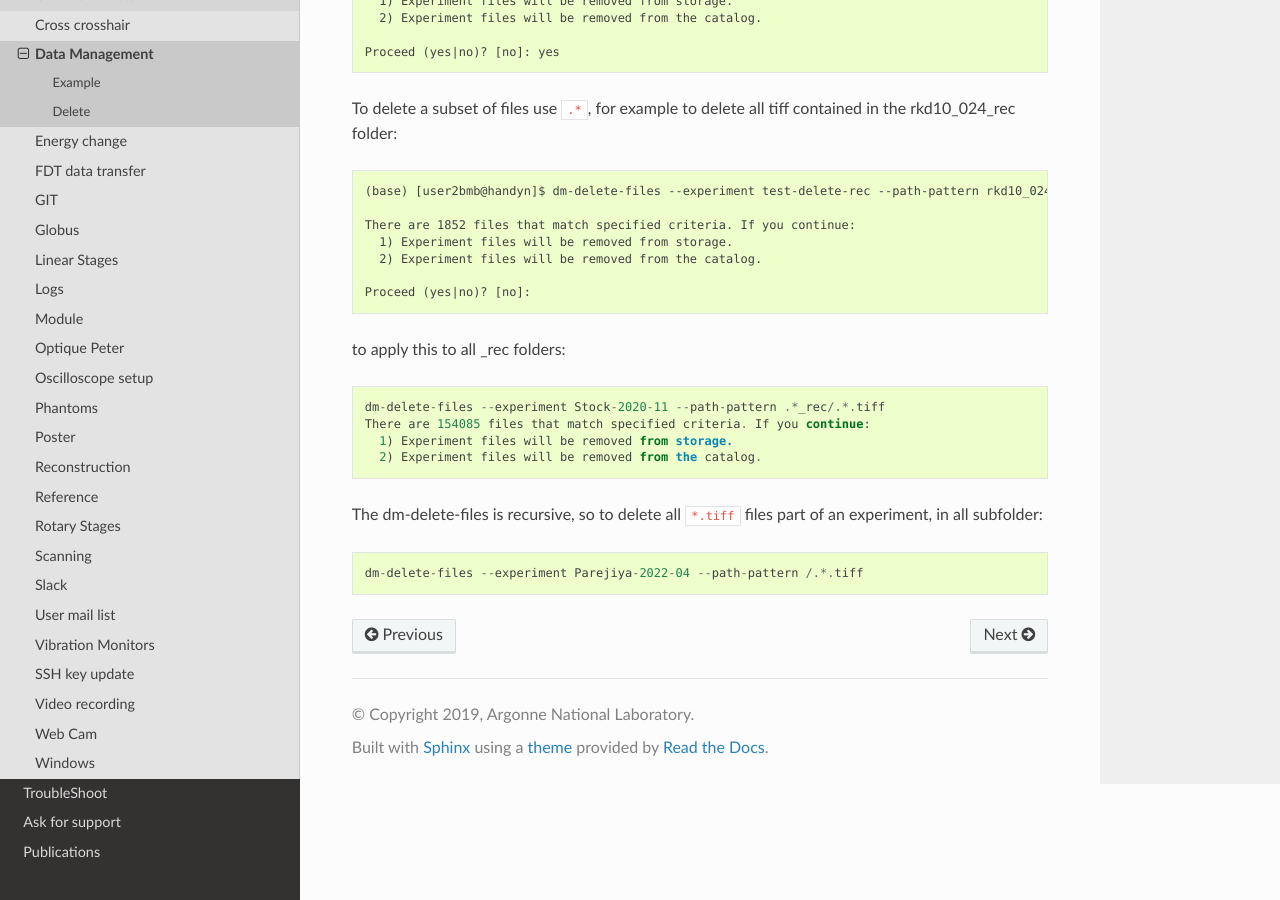
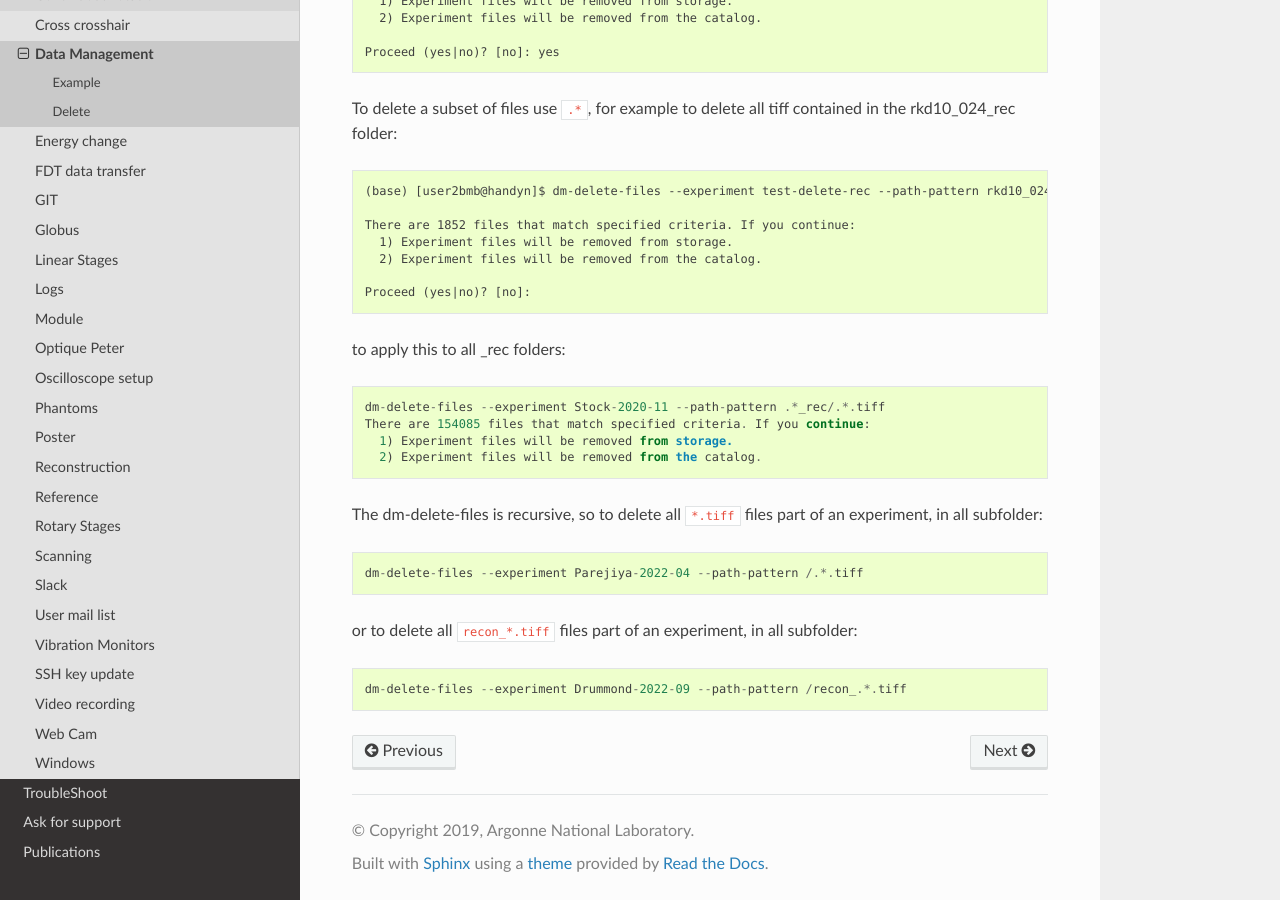
Before and after one commit to xray-imaging/2bm-docs, a Sphinx documentation site: the page built from docs/source/ops/item_035.rst, in a window 1280 px wide and 900 px high, scrolled down 3751 px. Built offline with Sphinx 7.4.7 and the Read the Docs theme 2.0.0, drawn with Linux system fonts in a browser that asks for light colours; the version number could not be read and is left out.

Commit message:
Update item_035.rst

```diff
--- a/docs/source/ops/item_035.rst
+++ b/docs/source/ops/item_035.rst
@@ -144,3 +144,9 @@ The dm-delete-files is recursive, so to delete all ``*.tiff`` files part of an e
 ::
 
     dm-delete-files --experiment Parejiya-2022-04 --path-pattern /.*.tiff
+
+or to delete all ``recon_*.tiff`` files part of an experiment, in all subfolder:
+
+::
+
+    dm-delete-files --experiment Drummond-2022-09 --path-pattern /recon_.*.tiff
```
